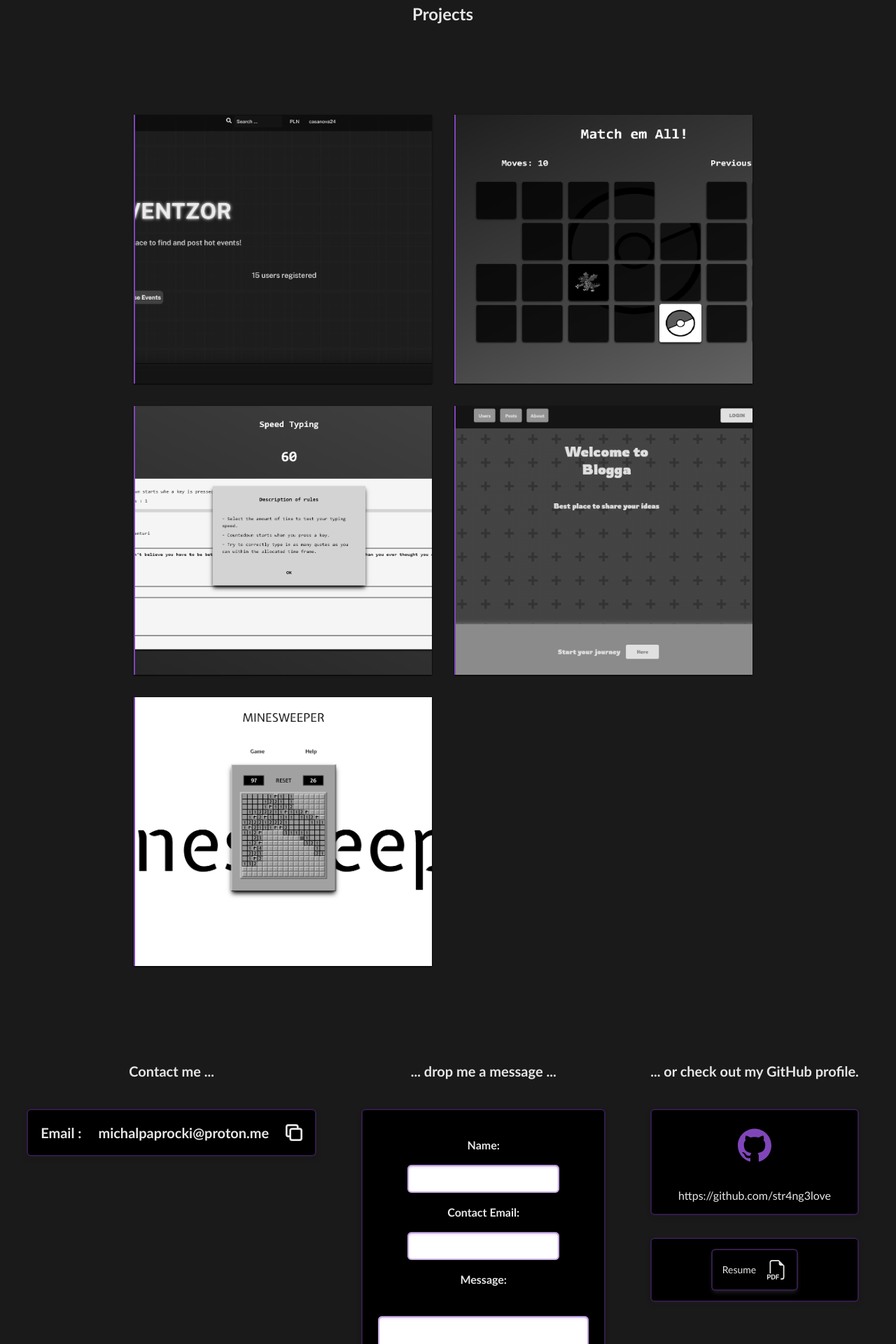
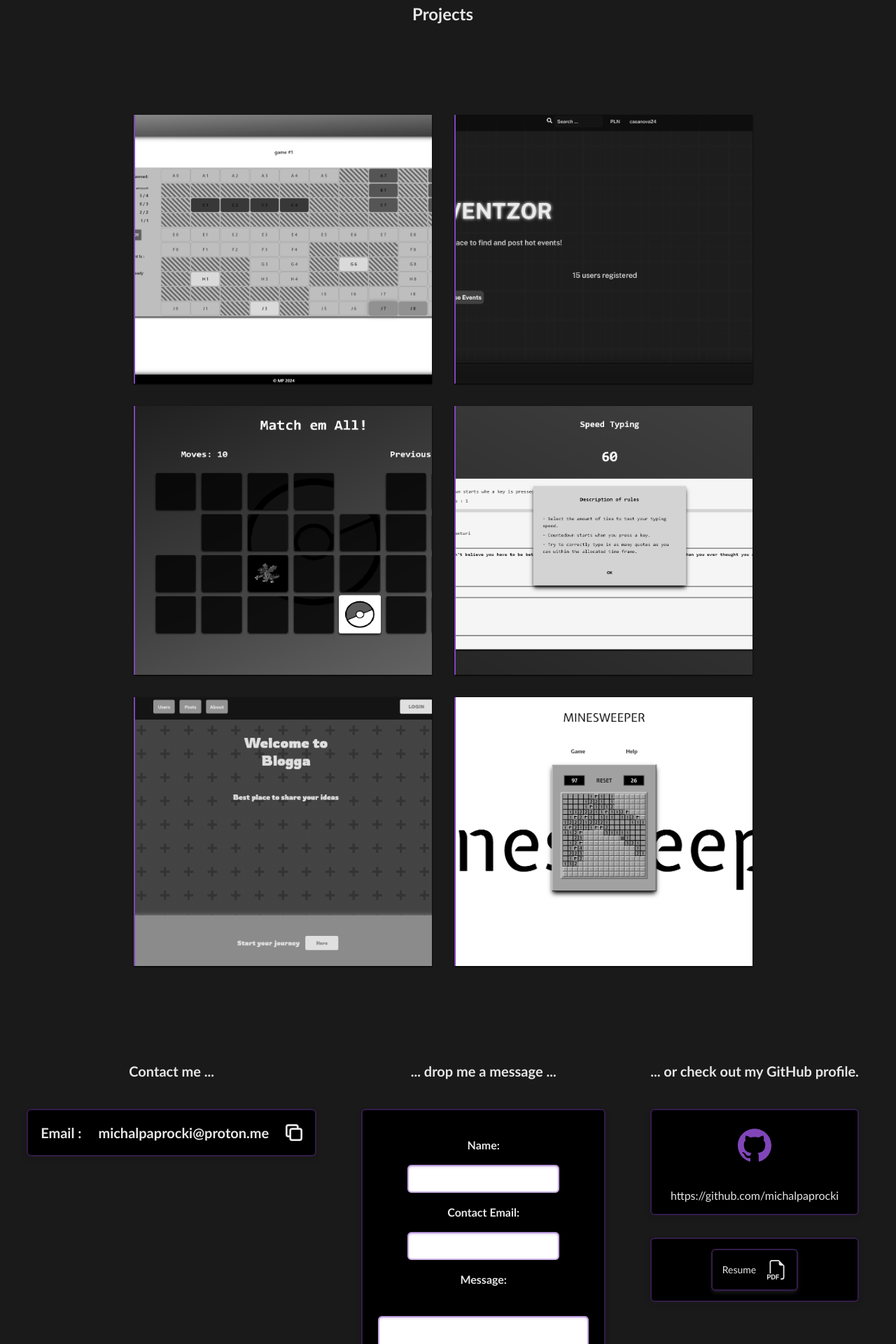
Before and after one commit to michalpaprocki/portfolio, a Next.js app: page / in a window 1280 px wide. Shown: the part 796-2716 px from the top of the page at 70% size. Built offline with nearby package versions, Linux system fonts and the light colour scheme.

Commit message:
cont: added new project showcase

```diff
--- a/app/components/Contact.tsx
+++ b/app/components/Contact.tsx
@@ -204,7 +204,7 @@ const Contact = () => {
           <div className="group bg-black rounded-md text-light-color shadow-md shadow-dark-color dark:ring-violet-a40 dark:ring-2 dark:ring-inset transition">
             <Link
               aria-label="go to github profile"
-              href="https://github.com/str4ng3love"
+              href="https://github.com/michalpaprocki"
               target="_blank"
               className="flex justify-center flex-col items-center p-4"
             >
@@ -215,7 +215,7 @@ const Contact = () => {
                 DarkHoverAfterTextColor="dark:hover:after:text-light-color"
               />
               <span className="group-hover:text-violet transition">
-                https://github.com/str4ng3love
+                https://github.com/michalpaprocki
               </span>
             </Link>
           </div>
--- a/app/components/ProjectsShowcase.tsx
+++ b/app/components/ProjectsShowcase.tsx
@@ -8,6 +8,8 @@ import {
   SiTypescript,
   SiReact,
   SiNextdotjs,
+  SiElixir,
+  SiPhoenixframework,
 } from "react-icons/si";
 
 const ProjectsShowcase = () => {
@@ -18,12 +20,27 @@ const ProjectsShowcase = () => {
     >
       <h2 className="text-2xl font-bold">Projects</h2>
       <div className="mt-16 grid w-full grid-cols-1 items-center gap-4 p-8 md:w-[80%] md:gap-8 md:p-16 xl:grid-cols-2">
+      <GridItem
+          description="Battleships game for 2 players, with chat."
+          title="Warships WIP"
+          image="warships_ex.png"
+          linkApp="https://warships-app.gigalixirapp.com"
+          linkCode="https://github.com/michalpaprocki/warships"
+          icons={[
+            { icon: SiElixir, title: "Elixir" },
+            { icon: SiPhoenixframework, title: "Phoenix" },
+            {
+              icon: SiTailwindcss,
+              title: "Tailwind CSS",
+            },
+          ]}
+        />
         <GridItem
           description="Create an account and post events or market sell orders. Like and comment on posted items."
           title="Eventzor"
           image="eventzor.png"
           linkApp="https://eventzor.vercel.app"
-          linkCode="https://github.com/str4ng3love/Eventzor"
+          linkCode="https://github.com/michalpaprocki/Eventzor"
           icons={[
             { icon: SiNextdotjs, title: "Next.JS" },
             { icon: SiTypescript, title: "Typescript" },
@@ -42,7 +59,7 @@ const ProjectsShowcase = () => {
           title="Memory Game"
           image="memory.png"
           linkApp="https://match-game-olive.vercel.app"
-          linkCode="https://github.com/str4ng3love/match-game"
+          linkCode="https://github.com/michalpaprocki/match-game"
           icons={[
             { icon: SiReact, title: "React" },
             { icon: SiTypescript, title: "Typescript" },
@@ -57,7 +74,7 @@ const ProjectsShowcase = () => {
           title="Speed Typing Game"
           image="type_game.png"
           linkApp="https://typing-checker-wine.vercel.app"
-          linkCode="https://github.com/str4ng3love/typing_checker"
+          linkCode="https://github.com/michalpaprocki/typing_checker"
           icons={[
             { icon: SiReact, title: "React" },
             { icon: SiTypescript, title: "Typescript" },
@@ -72,7 +89,7 @@ const ProjectsShowcase = () => {
           title="Blogging Site"
           image="blogga.png"
           linkApp="https://blogga-v17g.onrender.com"
-          linkCode="https://github.com/str4ng3love/blogga"
+          linkCode="https://github.com/michalpaprocki/blogga"
           icons={[
             { icon: SiExpress, title: "Express" },
             { icon: SiJavascript, title: "Javascript" },
@@ -87,7 +104,7 @@ const ProjectsShowcase = () => {
           title="Minesweeper Game"
           image="minesweeper.png"
           linkApp="https://minesweeper-neon-rho.vercel.app"
-          linkCode="https://github.com/str4ng3love/minesweeper"
+          linkCode="https://github.com/michalpaprocki/minesweeper"
           icons={[
             { icon: SiReact, title: "React" },
             { icon: SiTypescript, title: "Typescript" },
```
Also changed, not shown: public/images/warships_ex.png (added).
